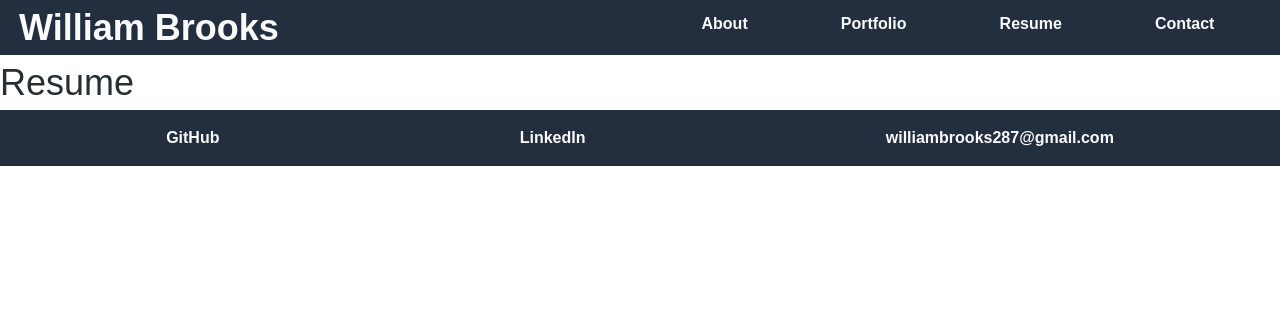
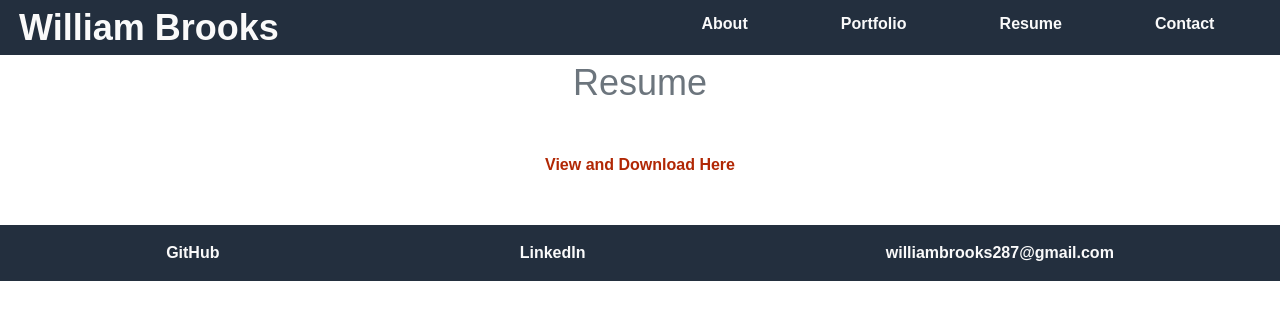
Before and after one commit to WBrooks28/react-portfolio, a React (Create React App) app: page /resume in a window 1280 px wide. Shown: the top 320 px of the page. Built offline with nearby package versions, Linux system fonts and the light colour scheme.

Commit message:
add resume page

```diff
--- a/src/components/Footer/index.js
+++ b/src/components/Footer/index.js
@@ -4,8 +4,8 @@ function Footer() {
     return(
         <footer className="flex-row justify-content-around p-3">
             <a href="https://github.com/WBrooks28" target="_blank" rel="noopener noreferrer">GitHub</a>
-                <a href="https://www.linkedin.com/in/william-brooks28/" target="_blank" rel="noopener noreferrer">LinkedIn</a>
-                <a href="mailto:williambrooks287@gmail.com">williambrooks287@gmail.com</a>
+            <a href="https://www.linkedin.com/in/william-brooks28/" target="_blank" rel="noopener noreferrer">LinkedIn</a>
+            <a href="mailto:williambrooks287@gmail.com">williambrooks287@gmail.com</a>
         </footer>
     );
 }
--- a/src/components/Resume/index.js
+++ b/src/components/Resume/index.js
@@ -2,8 +2,12 @@ import React from "react";
 
 function Resume() {
     return (
-        <section>
-            <h1>Resume</h1>
+        <section className="text-center">
+            <h1 className="text-secondary mb-5">Resume</h1>
+            <a href="https://docs.google.com/document/d/10MVGdDkQG1QYTYPxcRKDzHhFRCu2b02Wxs8gjrr4dNs/edit?usp=sharing" target="_blank" rel="noopener noreferrer">
+                View and Download Here
+            </a>
+            <div className="m-5"></div>
         </section>
     )
 }
```
